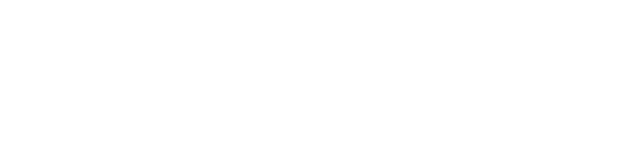
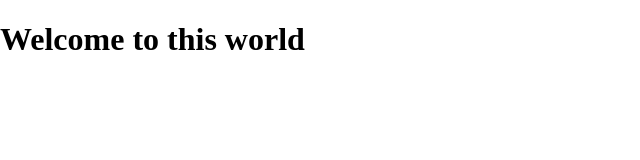
Before and after one commit to RhinoWaffles/template-test, a plain HTML site: page index.html in a window 1280 px wide. Shown: the whole page, without its empty margins (0-640 px from the left). Drawn offline with Linux system fonts and the light colour scheme.

Commit message:
hello update

```diff
--- a/index.html
+++ b/index.html
@@ -9,7 +9,11 @@
         <title>Template</title>
 </head>
 <body>
-        <!-- Script -->
+    <h1>Welcome to this world</h1>
+
+
+
+    <!-- Script -->
     <script src="script.js">
 
 
```
